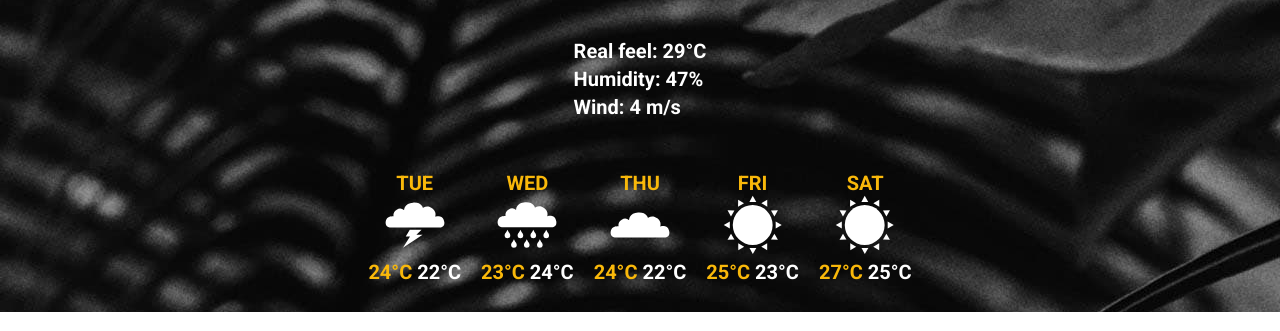
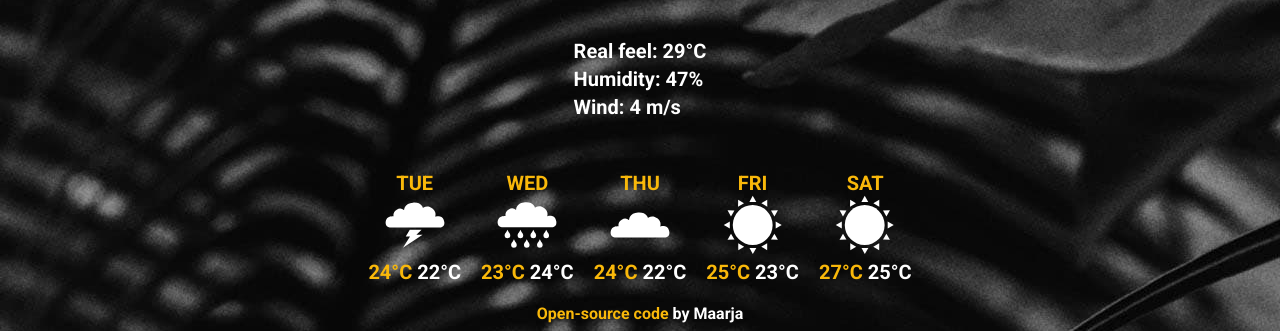
Before and after one commit to YokoMentor/weatherAppProject, a plain HTML site: page index.html in a window 1280 px wide. Shown: the part 602-933 px from the top of the page. Drawn offline with nearby package versions, Linux system fonts and the light colour scheme.

Commit message:
Added source-code link

```diff
--- a/index.html
+++ b/index.html
@@ -79,6 +79,13 @@
           <div><strong class="forecast-highlight">27°C</strong> 25°C</div>
         </div>
       </div>
+      <div>
+        <a
+          href="https://github.com/YokoMentor/weatherAppProject"
+          target="_blank"
+          >Open-source code</a
+        ><span id="source-code"> by Maarja</span>
+      </div>
     </div>
 
     <script src="src/index.js"></script>
--- a/src/styles.css
+++ b/src/styles.css
@@ -98,3 +98,7 @@ p {
 .forecast-highlight {
     color: #f9b80a;
 }
+
+#source-code {
+    color: #ffffff;
+}
```
